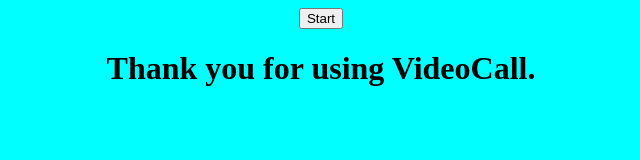
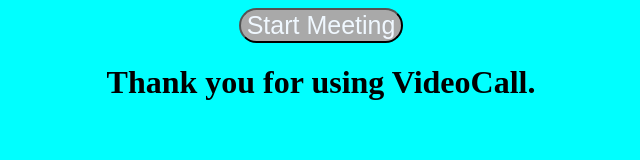
Before and after one commit to Ayaan321/videochat, a plain HTML site: page index.html in a window 1280 px wide. Shown: the whole page, without its empty margins (319-959 px from the left). Drawn offline with Linux system fonts and the light colour scheme.

Commit message:
Add files via upload

```diff
--- a/index.html
+++ b/index.html
@@ -7,7 +7,7 @@
 
 <body>
 
-    <button id="start" type="button">Start</button>
+    <button id="start" type="button">Start Meeting</button>
     <div id="jitsi-container">
     </div>
 
--- a/style.css
+++ b/style.css
@@ -3,3 +3,10 @@ html {
     background-color: cyan;
 
 }
+
+button{
+    background-color: darkgray;
+    border-radius: 100px;
+    font-size: 25;
+    color: aliceblue;
+}
```
